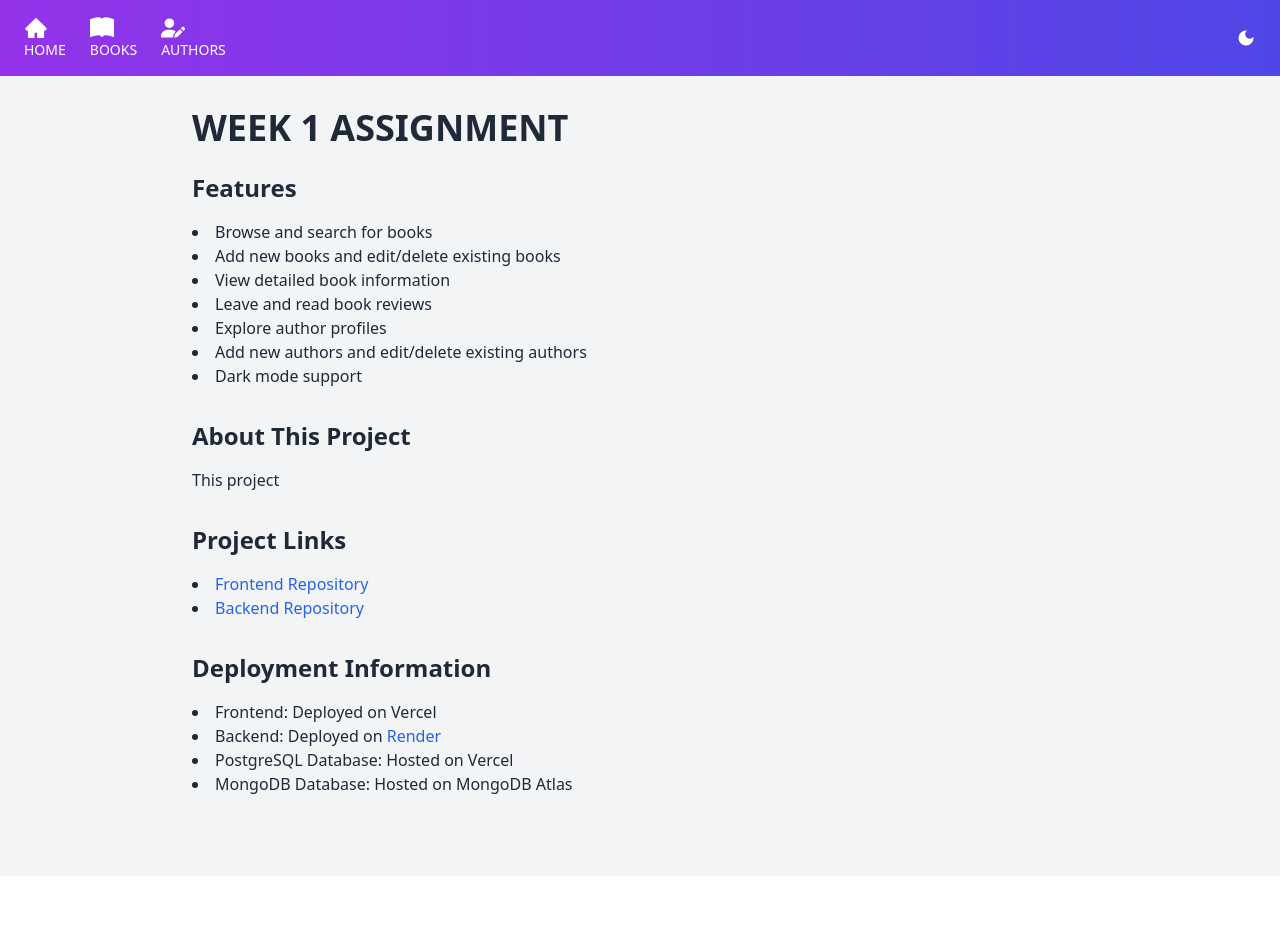
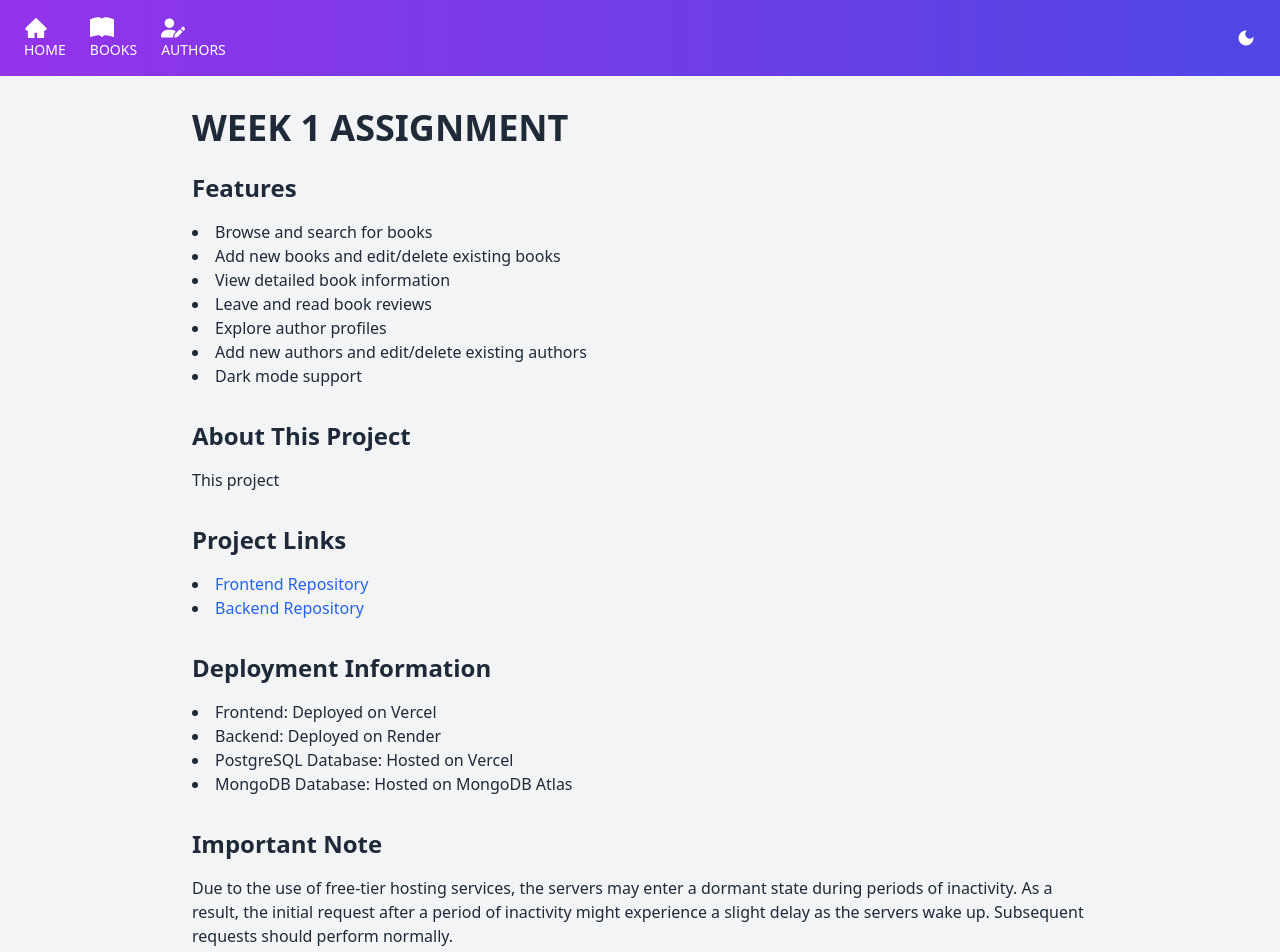
Before and after one commit to MukundSprinto/fe-week1-assignment, a Next.js app: page / in a window 1280 px wide. Shown: the top 952 px of the page. Before the commit the page ends 876 px from the top, so only its background shows below. Built offline with nearby package versions, Linux system fonts and the light colour scheme.

Commit message:
feat: add note for slow response

```diff
--- a/src/app/page.js
+++ b/src/app/page.js
@@ -47,10 +47,17 @@ export default function Home() {
           <h2 className="text-2xl font-semibold mb-4">Deployment Information</h2>
           <ul className="list-disc list-inside">
             <li>Frontend: Deployed on Vercel</li>
-            <li>Backend: Deployed on <a href="https://week-1-assignment-ep4t.onrender.com" className="text-blue-600 dark:text-blue-400 hover:underline">Render</a></li>
+            <li>Backend: Deployed on Render</li>
             <li>PostgreSQL Database: Hosted on Vercel</li>
             <li>MongoDB Database: Hosted on MongoDB Atlas</li>
           </ul>
+        </section>
+
+        <section className="mb-8">
+          <h2 className="text-2xl font-semibold mb-4">Important Note</h2>
+          <p className="mb-4">
+            Due to the use of free-tier hosting services, the servers may enter a dormant state during periods of inactivity. As a result, the initial request after a period of inactivity might experience a slight delay as the servers wake up. Subsequent requests should perform normally.
+          </p>
         </section>
 
       </div>
```
